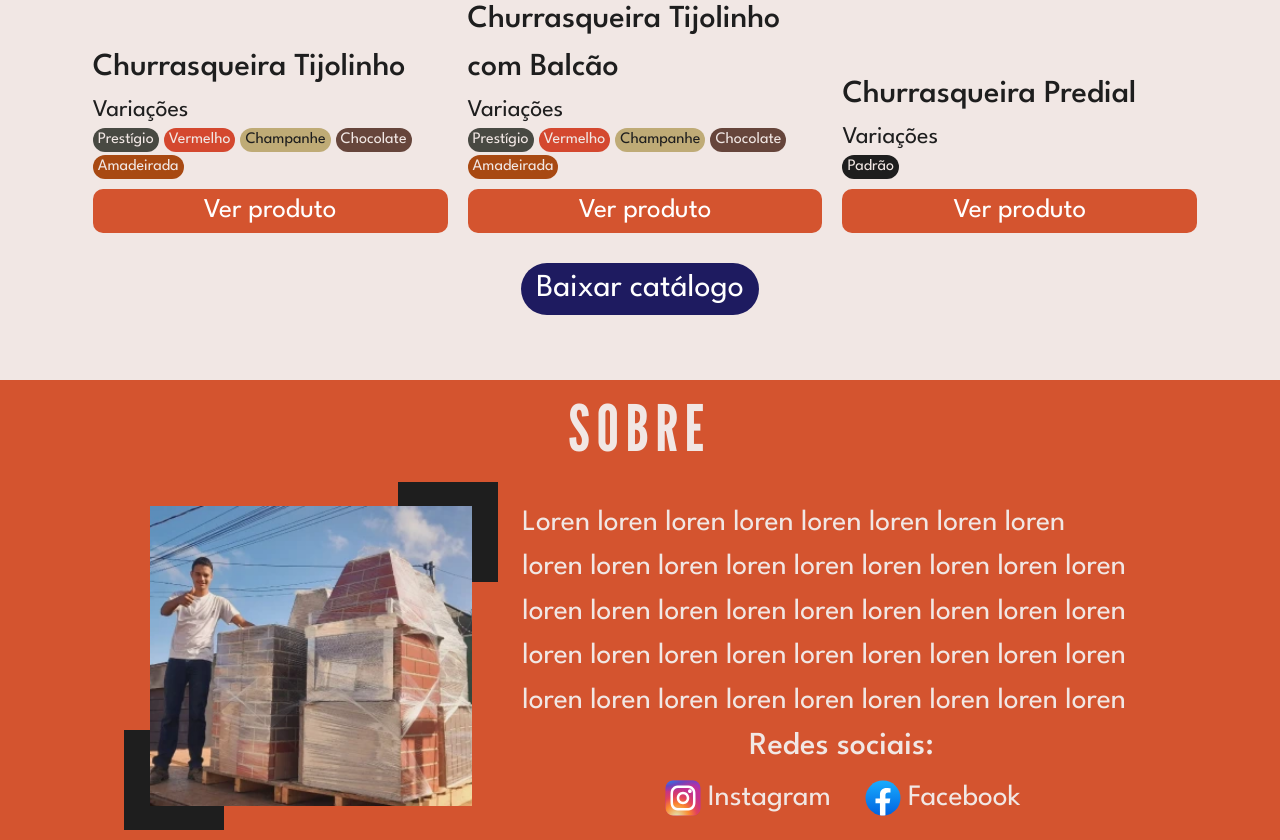
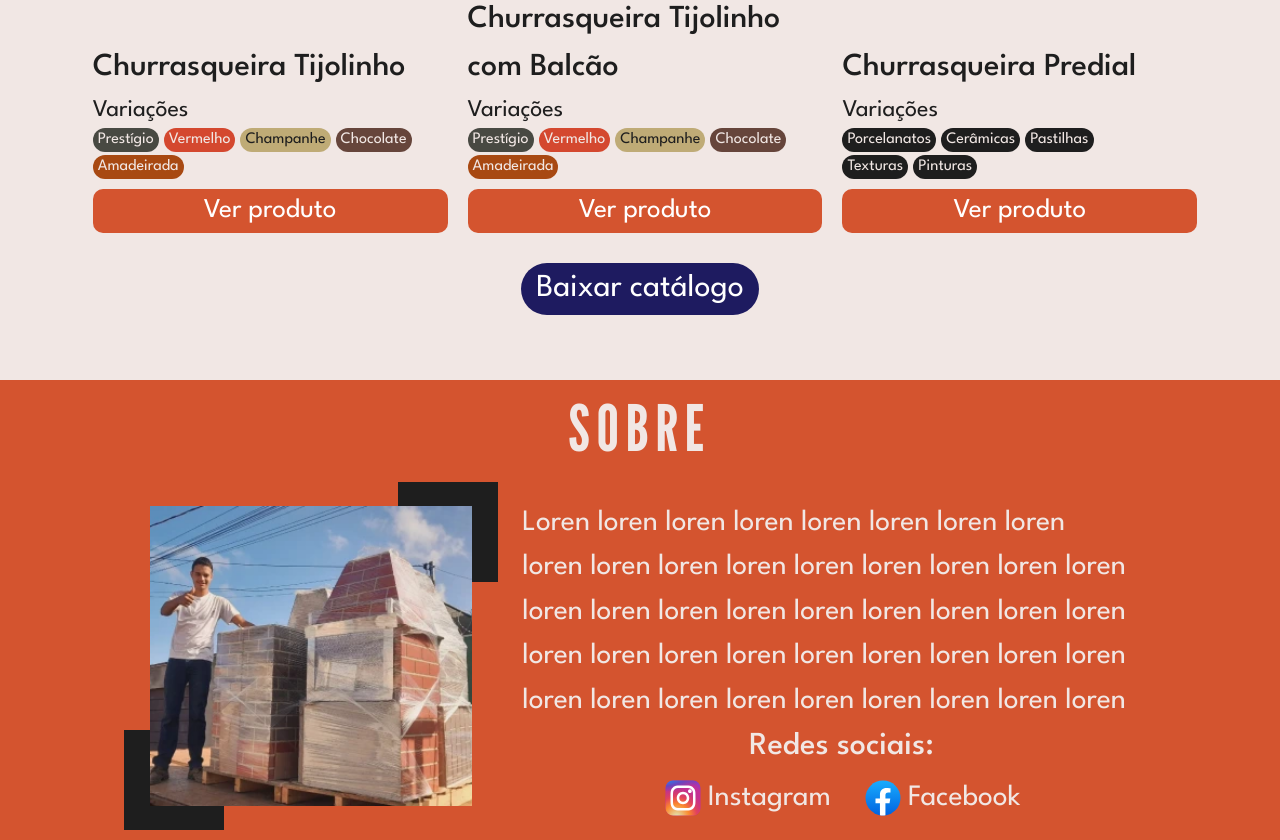
Before and after one commit to elenndev/thaygle, a Next.js app: page / in a window 1280 px wide. Shown: the part 1220-2060 px from the top of the page. Built offline with nearby package versions, Linux system fonts and the light colour scheme.

Commit message:
mensagem contato

```diff
--- a/src/app/components/Churrasqueiras.ts
+++ b/src/app/components/Churrasqueiras.ts
@@ -8,8 +8,8 @@ const Churrasqueiras: TypeChurrasqueira[] = [
         infos: {
             produto: 'churrasqueira',
             tipo: 'tijolinho',
-            breve_descricao: 'loren loren loren loren loren loren',
-            descricao_completa: 'loren loren loren loren loren loren',
+            breve_descricao: 'Design rústico e alvenaria em alto relevo.',
+            descricao_completa: 'Com um design único nossas churrasqueiras desenhadas simulam o formato de tijolinho de alvenaria em alto relevo que com seu estilo rústico combina com qualquer espaço. Trabalhamos com uma variedade de cores para você escolher a que melhor combina com o seu espaço.',
             imagem: imagemUrl,
             valor: 800},
         detalhes: {
@@ -28,8 +28,8 @@ const Churrasqueiras: TypeChurrasqueira[] = [
                 itens_lista: [
                     "Largura Interna   55cm",
                     "Largura Externa   65cm",
-                    "Profundidade Interna?   42cm",
-                    "Profundidade Interna?   47cm",
+                    "Profundidade Interna   42cm",
+                    "Profundidade Interna   47cm",
                     "Altura   200cm",
                 ]
             }
@@ -58,8 +58,8 @@ const Churrasqueiras: TypeChurrasqueira[] = [
         infos: {
             produto: 'churrasqueira',
             tipo: 'tijolinho balcao',
-            breve_descricao: 'loren loren loren loren loren loren',
-            descricao_completa: 'loren loren loren loren loren loren',
+            breve_descricao: 'Design rústico e alvenaria em alto relevo e com bancada auxiliar.',
+            descricao_completa: 'Além do design único que simula o formato de tijolinho de alvenaria em alto relevo e diversas opções de cores, atende a necessidade de um espaço sem a existência de bancadads, nossa churrasqueira com bancada auxiliar é o melhor custo benéfico, permitindo que você escolha a localização da bancada, seja no lado direito quanto esquerdo.',
             imagem: imagemUrl,
             valor: 1300},
         detalhes: {
@@ -73,8 +73,8 @@ const Churrasqueiras: TypeChurrasqueira[] = [
                 itens_lista: [
                     "Largura Interna   55cm",
                     "Largura Externa   65cm",
-                    "Profundidade Interna?   42cm",
-                    "Profundidade Inerna?.   47cm",
+                    "Profundidade Interna   42cm",
+                    "Profundidade Inerna   47cm",
                     "Altura   200cm",
                 ]},
                 {nome_lista: "Bancada",
@@ -109,8 +109,8 @@ const Churrasqueiras: TypeChurrasqueira[] = [
         infos: {
             produto: 'churrasqueira',
             tipo: 'predial',
-            breve_descricao: 'loren loren loren loren loren loren',
-            descricao_completa: 'loren loren loren loren loren loren',
+            breve_descricao: 'Customizável, moderna e prática.',
+            descricao_completa: 'Projetada para combinar com qualquer ambiente, nossa churrasqueira predial abre um leque de possibilidades para que sua imaginação flua e a customize como você sempre sonhou.',
             imagem: imagemUrl,
             valor: 800},
         detalhes: {
@@ -119,8 +119,8 @@ const Churrasqueiras: TypeChurrasqueira[] = [
                 itens_lista: [
                     "Largura Interna   55cm",
                     "Largura Externa   65cm",
-                    "Profundidade Interna?   42cm",
-                    "Profundidade Inerna?.   47cm",
+                    "Profundidade Interna   42cm",
+                    "Profundidade Interna   47cm",
                     "Altura   200cm",
                 ]
                 },
@@ -138,7 +138,19 @@ const Churrasqueiras: TypeChurrasqueira[] = [
             }],
             variacoes:[
                 {id: 0,
-                nome_variacao: "Padrão",
+                nome_variacao: "Porcelanatos",
+                imagem_variacao: imagemUrl},
+                {id: 1,
+                nome_variacao: "Cerâmicas",
+                imagem_variacao: imagemUrl},
+                {id: 2,
+                nome_variacao: "Pastilhas",
+                imagem_variacao: imagemUrl},
+                {id: 3,
+                nome_variacao: "Texturas",
+                imagem_variacao: imagemUrl},
+                {id: 4,
+                nome_variacao: "Pinturas",
                 imagem_variacao: imagemUrl},
             ]
         }
--- a/src/app/components/SectionCatalogo.tsx
+++ b/src/app/components/SectionCatalogo.tsx
@@ -86,7 +86,7 @@ const SectionCatalogo = () =>{
                 case "Amadeirada":
                     cor = "--devScheme-amadeirada"
                     break
-                case "Padrão":
+                default:
                     cor = "--devScheme-gray"
                     break
             }
--- a/src/app/globals.css
+++ b/src/app/globals.css
@@ -167,9 +167,6 @@ button.calcular{
       .imagem-direita::after{
         content: ">";
       }
-      .imagem-esquerda:hover::after, .imagem-direita:hover::after{
-        background: var(--devScheme-orange);
-      }
     }
   }
 }
@@ -225,4 +222,9 @@ button.calcular{
       width: auto;
     }
   }
+  body>#catalogo>.bigCard-produto>.galeria{
+    .imagem-esquerda:hover::after, .imagem-direita:hover::after{
+      background: var(--devScheme-orange);
+    }
+  }
 }
--- a/src/app/orcamento/[slug]/Orcamento.tsx
+++ b/src/app/orcamento/[slug]/Orcamento.tsx
@@ -1,7 +1,7 @@
 'use client'
 import { useSearchParams } from "next/navigation"
 import { useEffect, useState } from "react"
-import FormQuote from "../components/Form"
+import FormQuote from "../components/FormOrcamento"
 import "@/app/globals.css"
 import '@/app/components/style.css'
 import TypeDadosCliente from "@/app/components/Type_dadosCliente"
@@ -23,9 +23,8 @@ const Orcamento = () => {
     const produto_tipo = buscarProduto?.infos.tipo ?? 'undefined'
     const produto_nome = buscarProduto?.nome ?? 'undefined'
     const produto_variacoes: TypeVariacao[] | undefined = buscarProduto?.detalhes.variacoes
-
     const [paramsError, setErro] = useState(false)
-    const [isLaje, setIsLaje] = useState<boolean | undefined>(undefined)
+    const [isLaje, setIsLaje] = useState(false)
     const [dadosCliente, setDadosCliente] = useState<TypeDadosCliente | null>(null)
     // Perguntas pro orcamento
     const [pergunta_dadosCliente, setPergunta_dadosCliente] = useState(false)
@@ -90,7 +89,7 @@ const Orcamento = () => {
                     <Pergunta_PossuiLaje />
                 </>)}
                 {pergunta_dadosCliente && pergunta_possuiLaje && (<>
-                    <FormQuote produto_nome = {produto_nome} produto = {produto} produto_tipo={produto_tipo} isLaje={isLaje != undefined} dadosCliente={dadosCliente} variacoes={produto_variacoes}/>
+                    <FormQuote produto_nome = {produto_nome} produto = {produto} produto_tipo={produto_tipo} isLaje={isLaje} dadosCliente={dadosCliente} variacoes={produto_variacoes}/>
                 </>)}
 
 
--- /dev/null
+++ b/src/app/orcamento/components/EnviarMensagem.ts
@@ -0,0 +1,44 @@
+import TypeDadosCliente from "@/app/components/Type_dadosCliente";
+import TypeOrcamento from "@/app/components/Type_orcamento";
+
+export default function enviarOrcamentoWhatsapp(
+    dadosCliente: TypeDadosCliente | null,
+    orcamento: TypeOrcamento,
+    alturaParede: number,
+    produtoVariacao: string | undefined,
+  ) {
+    if (!dadosCliente || !orcamento) {
+      console.log('falha ao acessar dados do cliente/orçamento');
+      return;
+    }
+    if (!dadosCliente){
+        return console.log("erro ao acessar dados do cliente")
+    }
+    // const numero = "556493379951"
+    let mensagem = `-- Orçamento --\n`;
+    mensagem += `Nome: ${dadosCliente.nome} ${dadosCliente.sobrenome}\n`;
+    mensagem += `Cpf: ${dadosCliente.cpf}\n`;
+    mensagem += `Contato: ${dadosCliente.telefone}\n`;
+    mensagem += `-------------\n`;
+    mensagem += `Produto: ${orcamento.produto || produtoVariacao}\n`;
+    mensagem += `Altura total da parede: ${alturaParede}\n`;
+    mensagem += `Quantidade de dutos: ${orcamento.dutos.qt}\n`;
+    mensagem += `Valor dos dutos: R$ ${orcamento.dutos.valor.toFixed(2)}\n`;
+
+    if (orcamento.modulos.qt > 0) {
+      mensagem += `Quantidade de módulos: ${orcamento.modulos.qt}\n`;
+      mensagem += `Valor dos módulos: R$ ${orcamento.modulos.valor.toFixed(2)}\n`;
+    }
+
+    if (orcamento.desconto > 0) {
+      mensagem += `Valor sem desconto: R$ ${orcamento.soma.toFixed(2)}\n`;
+      mensagem += `Desconto: R$ ${orcamento.desconto.toFixed(2)}\n`;
+      mensagem += `Valor Total: R$ ${orcamento.total.toFixed(2)}\n`;
+    } else {
+      mensagem += `Valor Total: R$ ${orcamento.total.toFixed(2)}\n`;
+    }
+
+    const whatsappUrl = `https://wa.me/556493379951?text=${encodeURIComponent(mensagem)}`;
+
+    window.open(whatsappUrl, "_blank");
+  }
--- a/src/app/orcamento/components/GerarPdf.ts
+++ b/src/app/orcamento/components/GerarPdf.ts
@@ -1,8 +1,9 @@
 import TypeOrcamento from "@/app/components/Type_orcamento";
 import TypeDadosCliente from "@/app/components/Type_dadosCliente";
 import { jsPDF } from "jspdf";
+import enviarOrcamentoWhatsapp from "./EnviarMensagem";
 
-export default function GerarPdfOrcamento(dadosCliente: TypeDadosCliente | null,orcamento: TypeOrcamento, alturaParede: number, produtoVariacao: string | undefined){
+export default function GerarPdfOrcamento(dadosCliente: TypeDadosCliente | null,orcamento: TypeOrcamento, alturaParede: number, produtoVariacao: string | undefined, enviarMensagem: boolean){
     const doc = new jsPDF();
 
     doc.setFontSize(20);
@@ -65,8 +66,27 @@ export default function GerarPdfOrcamento(dadosCliente: TypeDadosCliente | null,
         }
     }
 
-
+    // "-- Orçamento --
+    // Nome: dadosCliente.nome + dadosCliente?.sobrenome
+    // Cpf: dadosCliente?.cpf
+    // Contato: dadosCliente?.telefone
+    // -------------
+    // Produto: orcamento.produto | produtoVariacao
+    // Altura total da parede: alturaParede
+    // Quantidade de dutos: orcamento.dutos.qt
+    // Valor dos dutos: R$ orcamento.dutos.valor.toFixed(2)
+    // -- se orcamento.modulos.qt > 0:
+    //     Quantidade de módulos; orcamento.modulos.qt
+    //     Valor dos módulos: R$ orcamento.modulos.valor.toFixed(2)
+    // -- se orcamento.desconto > 0:
+    //     Valor sem desconto: R$ orcamento.soma.toFixed(2)
+    //     Desconto: R$ orcamento.desconto.toFixed(2)
+    //     Valor Total: R$ orcamento.total.toFixed(2)
+    // -- se orcamento.desconto<= 0:
+    //     Valor Total: R$ orcamento.total.toFixed(2)"
 
     doc.save("orcamento_finalizado.pdf");
-
+    if(enviarMensagem){
+        enviarOrcamentoWhatsapp(dadosCliente, orcamento, alturaParede, produtoVariacao)
+    }
 }
```
Also changed, not shown: src/app/orcamento/components/FormOrcamento.tsx (renamed from src/app/orcamento/components/Form.tsx, +6 -5 lines), src/app/orcamento/components/OrcamentoFinalizado.tsx (renamed from src/app/orcamento/components/Orcamento.tsx, +4 -4 lines).
